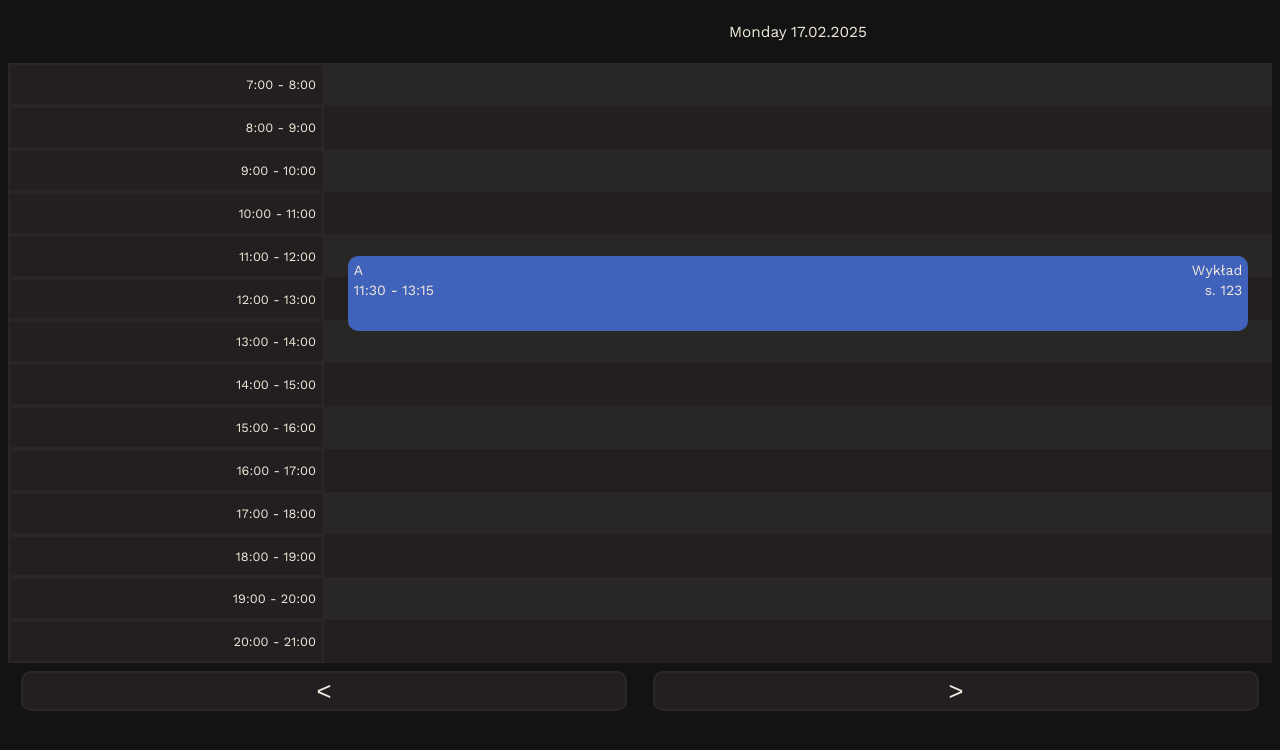
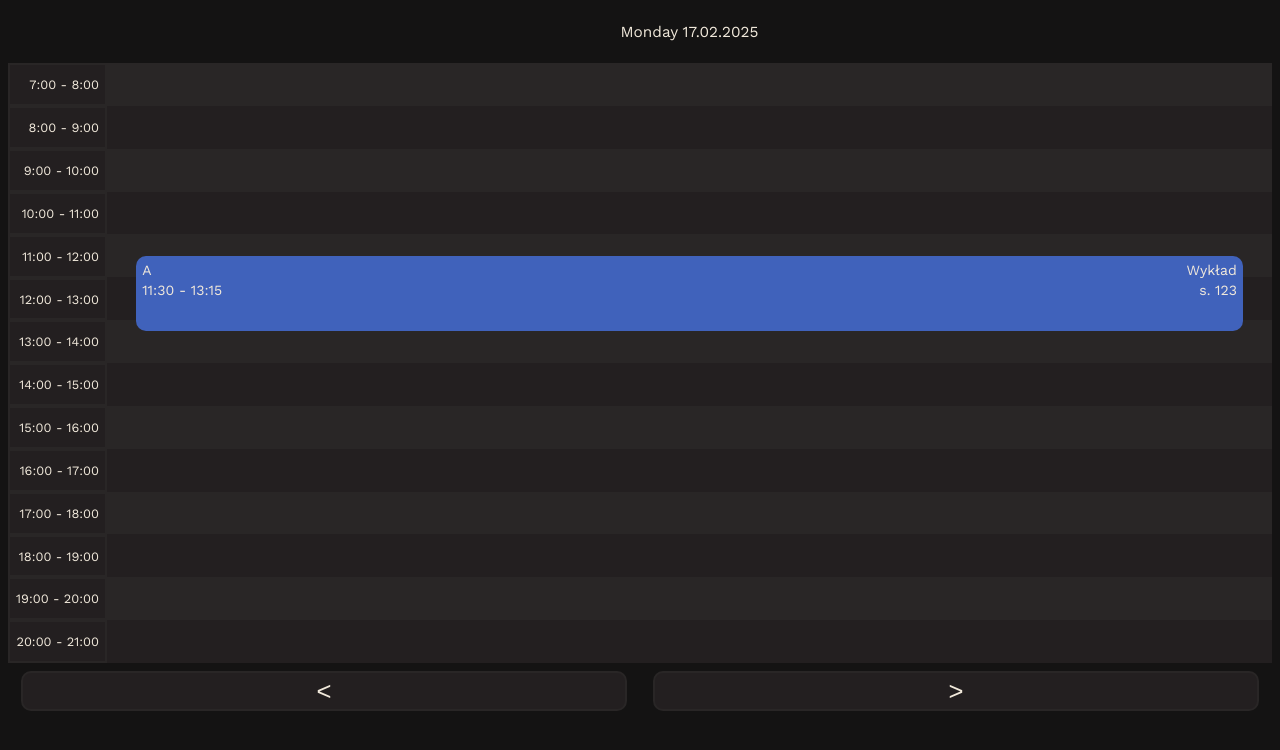
Before and after one commit to NorbertCode/plan-creator, a Next.js app: page / in a window 1280 px wide. Shown: the top 750 px of the page. Built offline with nearby package versions, Linux system fonts and the light colour scheme.

Commit message:
smaller time column on desktop

```diff
--- a/src/app/style.css
+++ b/src/app/style.css
@@ -12,12 +12,13 @@ body {
 }
 
 .timeColumn {
-    width: 25vw;
+    text-wrap: nowrap;
+    width: fit-content;
     margin: 0;
 }
 
 .classColumn {
-    width: 75vw;
+    width: 100vw;
 }
 
 .columnHeader {
```
